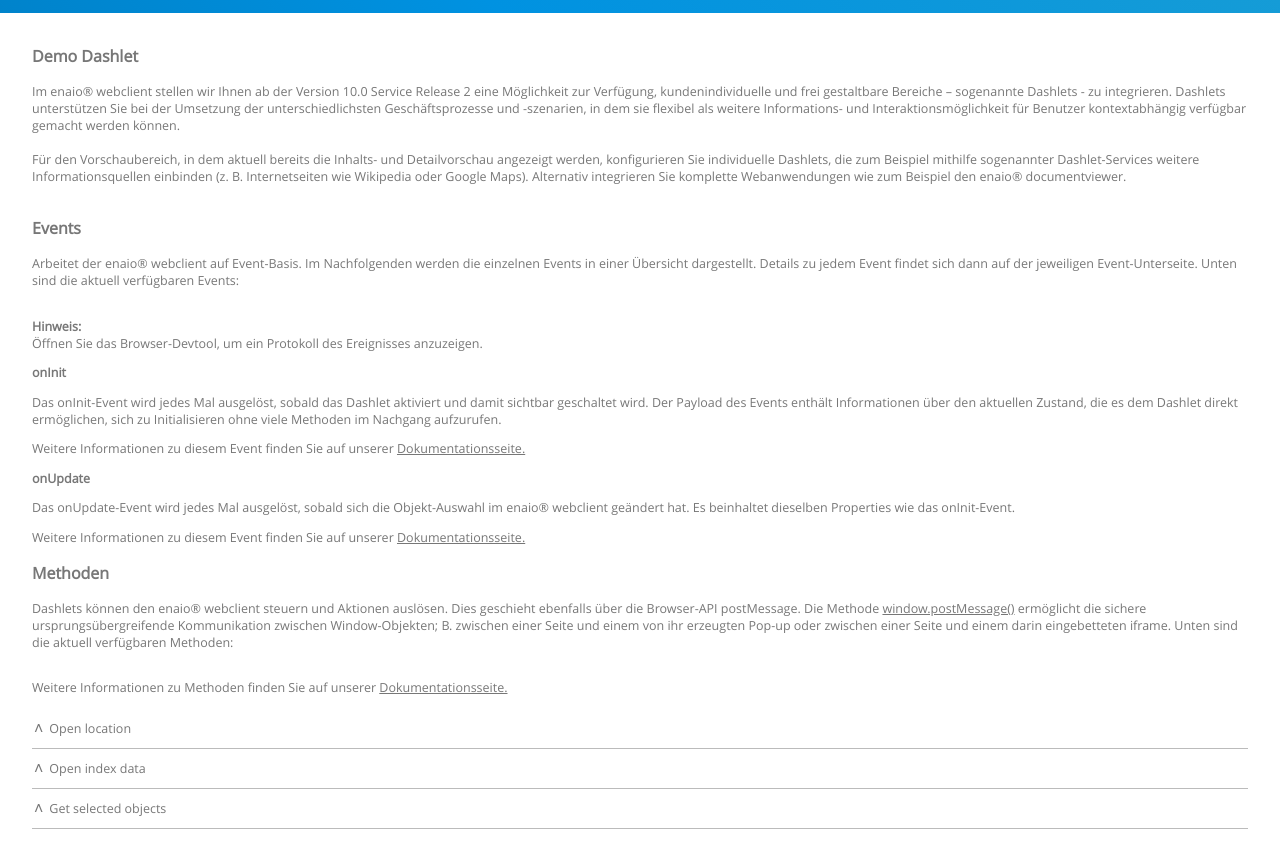
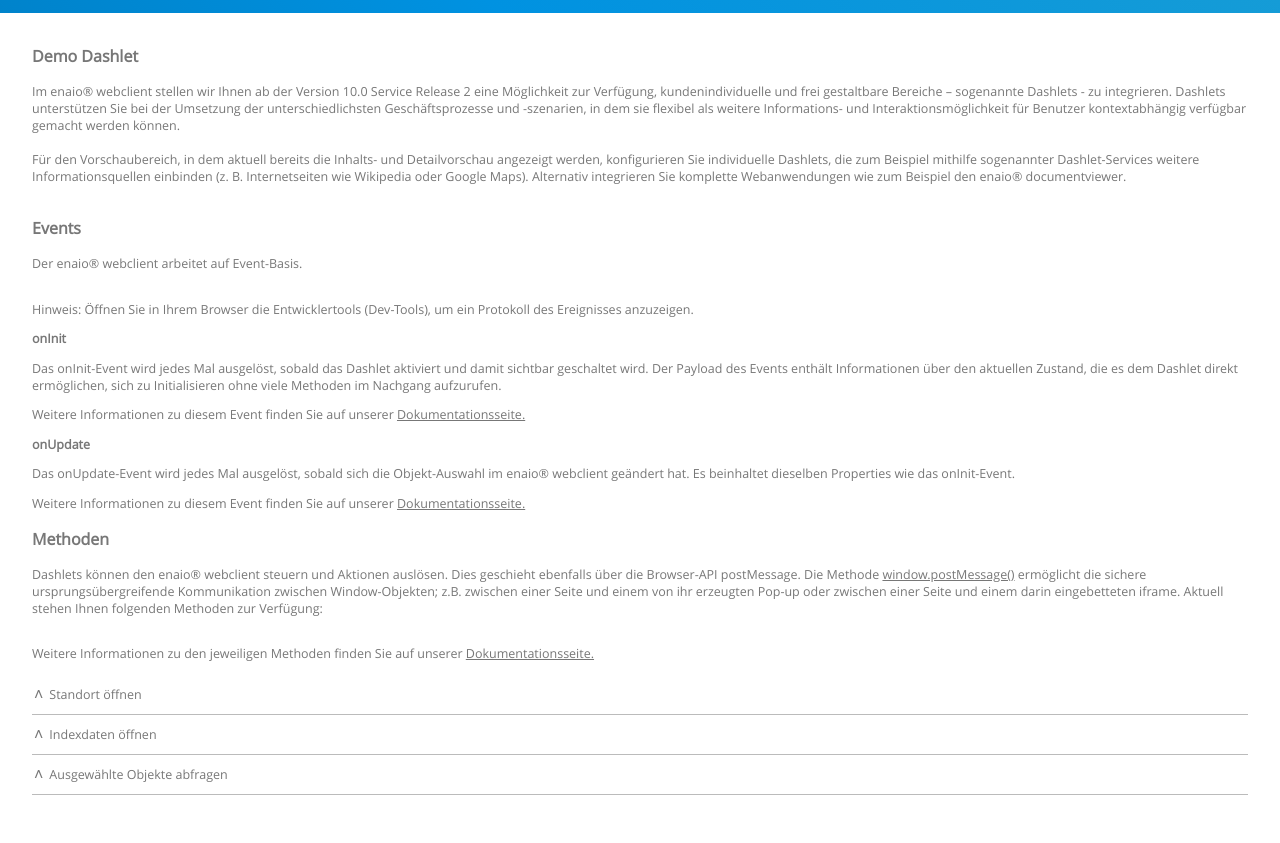
Before and after one commit to OPTIMALSYSTEMS/enaio-webclient-demo-dashlet, a plain HTML site: page index.html in a window 1280 px wide. Shown: the part 181-1024 px from the top of the page. Drawn offline with Linux system fonts and the light colour scheme.

Commit message:
Add DE translations

```diff
--- a/index.html
+++ b/index.html
@@ -51,15 +51,12 @@
           <div>
             <p class="section-heading">Events</p>
             <p class="section-text">
-              Arbeitet der enaio® webclient auf Event-Basis. Im Nachfolgenden
-              werden die einzelnen Events in einer Übersicht dargestellt.
-              Details zu jedem Event findet sich dann auf der jeweiligen
-              Event-Unterseite. Unten sind die aktuell verfügbaren Events:
+              Der enaio® webclient arbeitet auf Event-Basis.
             </p>
             <p>
-              <b class="notice">Hinweis:</b><br />
-              Öffnen Sie das Browser-Devtool, um ein Protokoll des Ereignisses
-              anzuzeigen.
+              <b class="bolder">Hinweis:</b>
+              Öffnen Sie in Ihrem Browser die Entwicklertools (Dev-Tools), um
+              ein Protokoll des Ereignisses anzuzeigen.
             </p>
             <p class="subheading">onInit</p>
             <p>
@@ -106,12 +103,14 @@
                 >window.postMessage()</a
               >
               ermöglicht die sichere ursprungsübergreifende Kommunikation
-              zwischen Window-Objekten; B. zwischen einer Seite und einem von
+              zwischen Window-Objekten; z.B. zwischen einer Seite und einem von
               ihr erzeugten Pop-up oder zwischen einer Seite und einem darin
-              eingebetteten iframe. Unten sind die aktuell verfügbaren Methoden:
+              eingebetteten iframe. Aktuell stehen Ihnen folgenden Methoden zur
+              Verfügung:
             </p>
             <p>
-              Weitere Informationen zu Methoden finden Sie auf unserer
+              Weitere Informationen zu den jeweiligen Methoden finden Sie auf
+              unserer
               <a
                 target="_blank"
                 href="https://help.optimal-systems.com/enaio_develop/display/WEB/5.4+Dashlet-Methoden"
@@ -123,51 +122,53 @@
         <div class="collapsible-container">
           <legend onclick="collapse(event)">
             <button class="collapsible"></button>
-            <span class="content-heading">Open location</span>
+            <span class="content-heading">Standort öffnen</span>
           </legend>
           <div class="content">
             <p>
-              Mittels der Methode openLocation wird die Skripting-Methode Open
-              Location des enaio® webclient aufgerufen, die den Standort (oder
-              eine Standortauswahl bei mehreren möglichen Standorten) für das
-              als Parameter übergebene DMS Objekt öffnet.
+              Mittels der Methode <b class="bolder">openLocation</b> wird die
+              Skripting-Methode Open Location des enaio® webclient aufgerufen,
+              die den Standort (oder eine Standortauswahl bei mehreren möglichen
+              Standorten) für das als Parameter übergebene DMS Objekt öffnet.
             </p>
-            <p>
-              Klicken Sie auf "Beispiel 1", um den Standort im selben
-              Browserfenster zu öffnen.
-            </p>
+
             <div class="content-button-container">
               <button id="openLocation" class="inner-button">Beispiel 1</button>
+              <p>
+                Klicken Sie auf &lt;Beispiel 1&gt;, um den Standort im selben
+                Browserfenster zu öffnen.
+              </p>
             </div>
-            <p>
-              Klicken Sie auf "Beispiel 2", um Location in einem anderen
-              Browserfenster zu öffnen.
-            </p>
+
             <div class="content-button-container">
               <button id="openLocationNewTab" class="inner-button">
                 Beispiel 2
               </button>
+              <p>
+                Klicken Sie auf &lt;Beispiel 2&gt;, um den Standort in einem
+                neuen Browserfenster zu öffnen.
+              </p>
             </div>
             <p>
               <a
                 target="_blank"
                 class="content-link"
                 href="https://help.optimal-systems.com/enaio_develop/display/WEB/openLocation"
-                >Open location - Dokumentationsseite
+                >openLocation - Dokumentationsseite
               </a>
             </p>
           </div>
 
           <legend onclick="collapse(event)">
             <button class="collapsible"></button>
-            <span class="content-heading">Open index data</span>
+            <span class="content-heading">Indexdaten öffnen</span>
           </legend>
           <div class="content">
             <p>
-              Mittels der Methode openIndexData wird die Skripting-Methode Show
-              Indexdata oder Edit Indexdata des enaio® webclient aufgerufen, die
-              die Indexdatenmaske für das als Parameter übergebene DMS Objekt
-              öffnet.
+              Mittels der Methode <b class="bolder">openIndexData</b> wird die
+              Skripting-Methode Show Indexdata oder Edit Indexdata des enaio®
+              webclient aufgerufen, die die Indexdatenmaske für das als
+              Parameter übergebene DMS Objekt öffnet.
             </p>
 
             <div class="content-button-container">
@@ -181,20 +182,20 @@
                 target="_blank"
                 class="content-link"
                 href="https://help.optimal-systems.com/enaio_develop/display/WEB/openIndexData"
-                >Indexdaten anzeigen - Dokumentationsseite</a
+                >openIndexData - Dokumentationsseite</a
               >
             </p>
           </div>
           <legend onclick="collapse(event)">
             <button class="collapsible"></button>
-            <span class="content-heading">Get selected objects</span>
+            <span class="content-heading">Ausgewählte Objekte abfragen</span>
           </legend>
           <div class="content">
             <p>
-              Die Methode getSelectedObjects wird verwendet, um die aktuell
-              ausgewählten Objekte abzufragen. Sollten keine Objekte ausgewählt,
-              oder keine Trefferliste aktuell angezeigt sein, wird eine leere
-              Liste zurückgegeben.
+              Die Methode <b class="bolder">getSelectedObjects</b> wird
+              verwendet, um die aktuell ausgewählten Objekte abzufragen. Sollten
+              keine Objekte ausgewählt, oder keine Trefferliste aktuell
+              angezeigt sein, wird eine leere Liste zurückgegeben.
             </p>
             <div class="content-button-container">
               <button id="getSelectedObjects" class="inner-button">
@@ -207,7 +208,7 @@
                 target="_blank"
                 class="content-link"
                 href="https://help.optimal-systems.com/enaio_develop/display/WEB/getSelectedObjects"
-                >Get selected objects - Dokumentationsseite</a
+                >getSelectedObjects - Dokumentationsseite</a
               >
             </p>
           </div>
```
